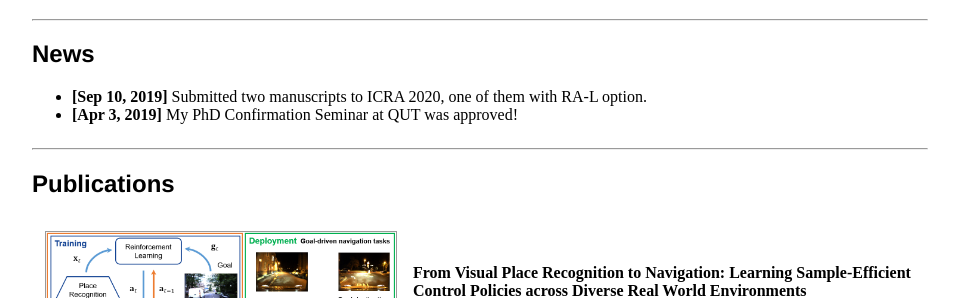
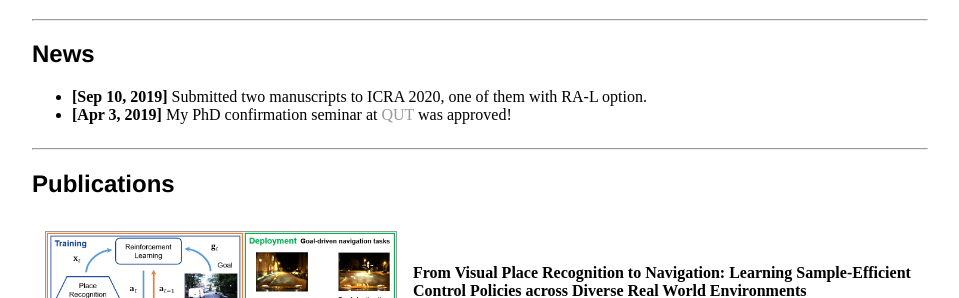
Before and after one commit to mchancan/mchancan.github.io, a Jekyll site: the page built from index.html, in a window 1280 px wide. Shown: the part 345-643 px from the top of the page, without its empty margins (160-1119 px from the left). Built offline with Jekyll 4.4.1, drawn with Linux system fonts in a browser that asks for light colours; comment, search, counter and statistics services are not loaded; part of the change alters nothing that is shown.

```diff
--- a/index.html
+++ b/index.html
@@ -29,7 +29,7 @@ title: Marvin Chancán
 	<tr>
 		<ul>
 				<li><b>[Sep 10, 2019] </b> Submitted two manuscripts to ICRA 2020, one of them with RA-L option. <br></li>
-				<li><b>[Apr 3, 2019] </b> My PhD Confirmation Seminar at QUT was approved! <br></li>
+				<li><b>[Apr 3, 2019] </b> My PhD confirmation seminar at <a href="https://qut.edu.au">QUT</a> was approved! <br></li>
 		</ul>
 	</tr>
 </table>
```
